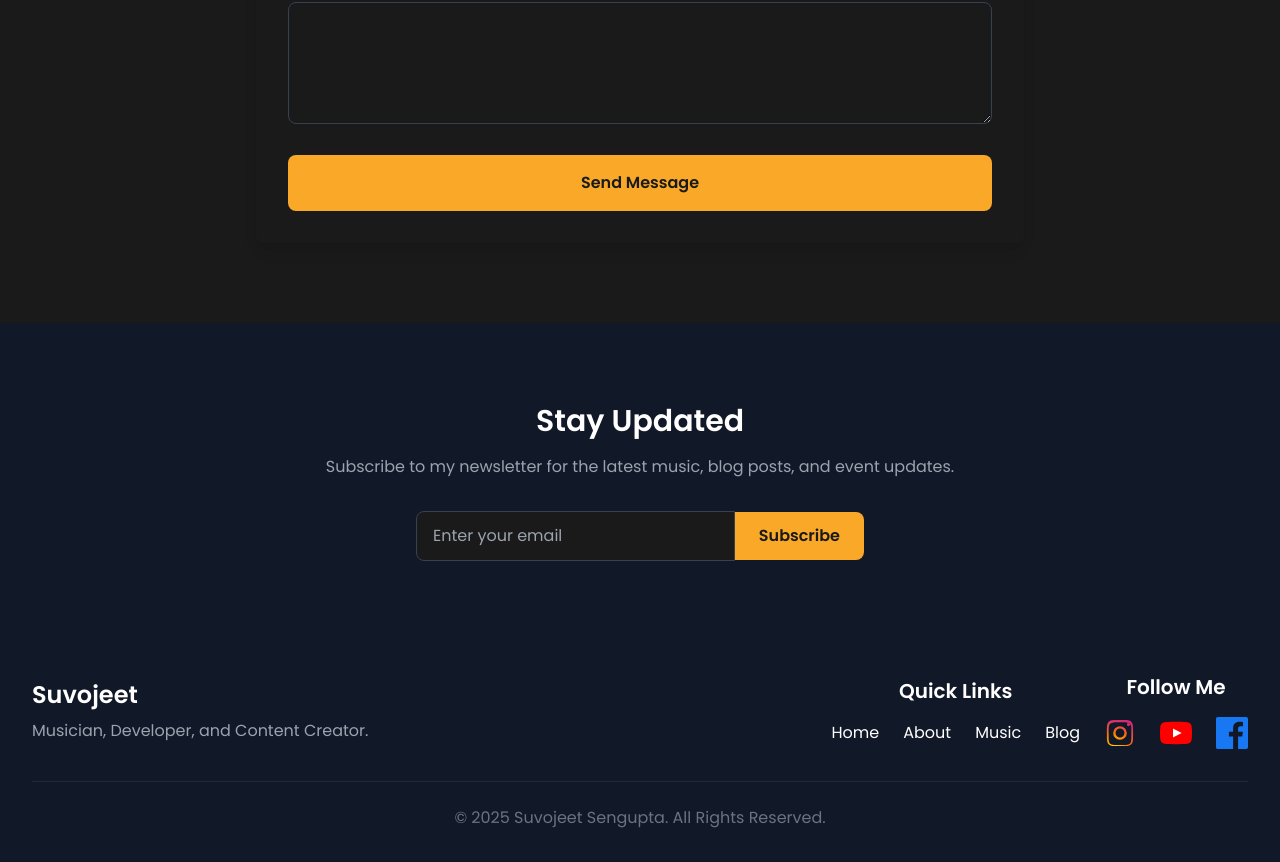
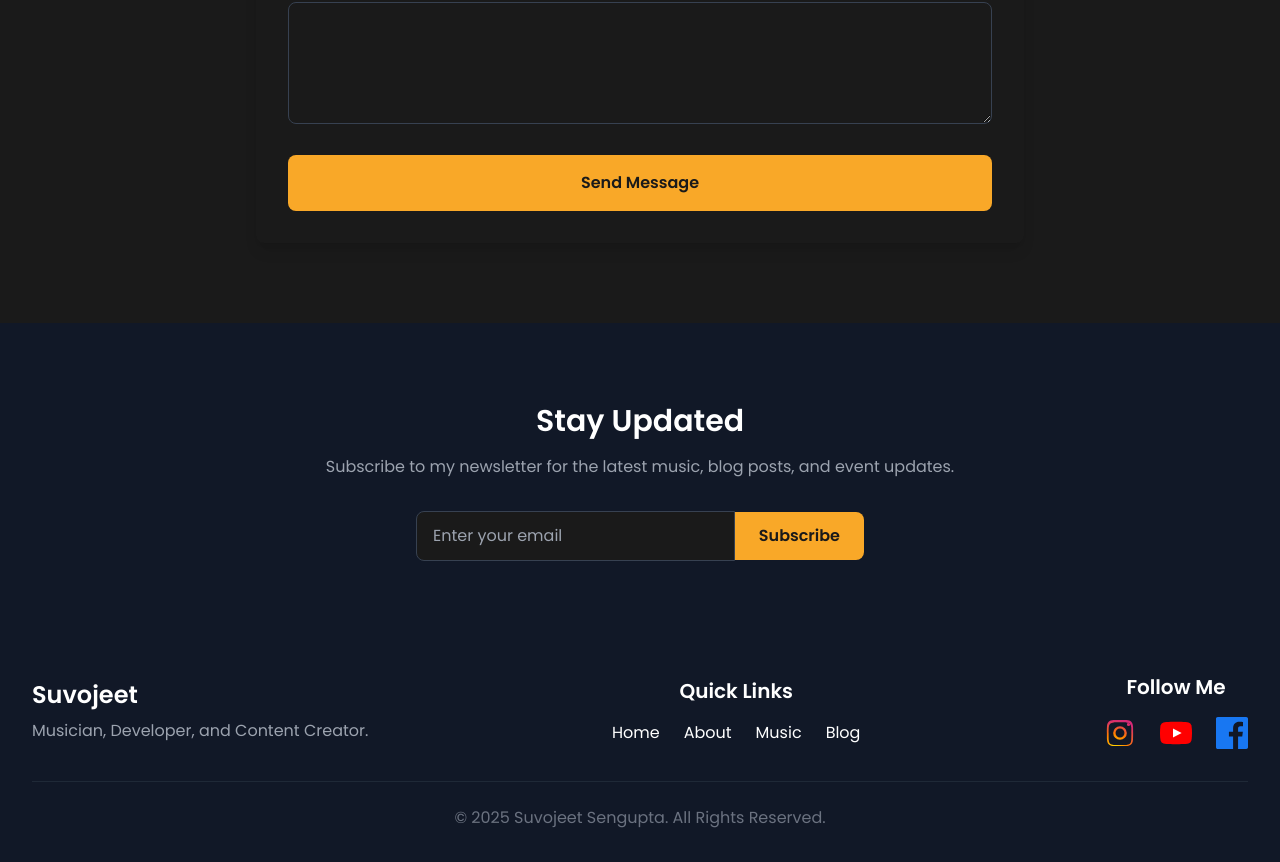
Before and after one commit to suvojeet-sengupta/Suvojeet_Sengupta, a React (Create React App) app: page / in a window 1280 px wide. Shown: the part 1808-2670 px from the top of the page. Built offline with nearby package versions, Linux system fonts and the light colour scheme.

Commit message:
refactor: adjust footer layout for better spacing

```diff
--- a/src/components/Footer.js
+++ b/src/components/Footer.js
@@ -15,8 +15,7 @@ const Footer = () => {
               Musician, Developer, and Content Creator.
             </p>
           </div>
-          <div className="flex flex-col md:flex-row items-center">
-            <div className="mb-6 md:mb-0 md:mr-6 text-center">
+          <div className="mb-6 md:mb-0 text-center">
             <h3 className="text-xl font-semibold mb-4">Quick Links</h3>
             <ul className="flex flex-wrap justify-center md:justify-start space-x-4 sm:space-x-6">
               <li><Link to="/" className="hover:text-gray-300 transition-colors duration-300">Home</Link></li>
@@ -30,7 +29,6 @@ const Footer = () => {
             <SocialLinks />
           </div>
         </div>
-        </div>
         <div className="mt-8 border-t border-gray-800 pt-6 text-center">
           <p className="text-gray-500">
             &copy; {new Date().getFullYear()} Suvojeet Sengupta. All Rights Reserved.
```
Lines whose indentation alone changed are shown as unchanged.
